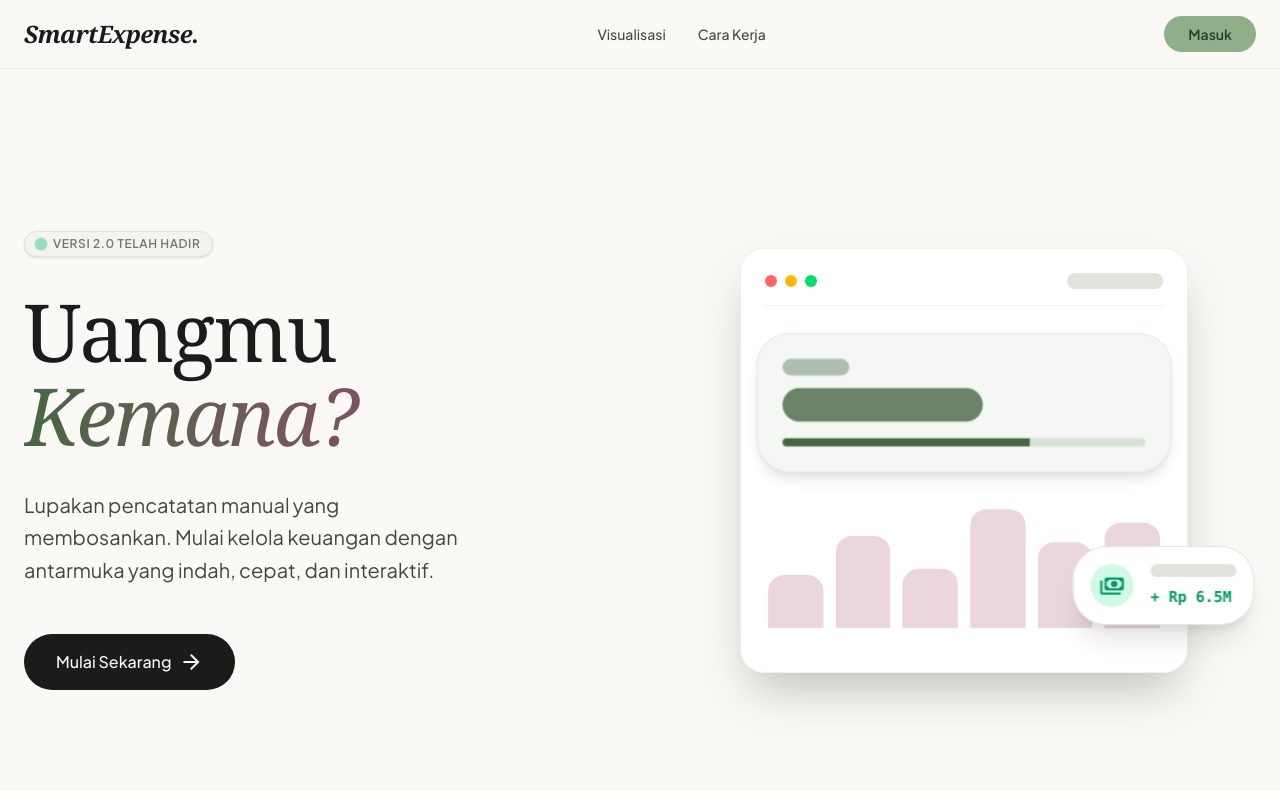
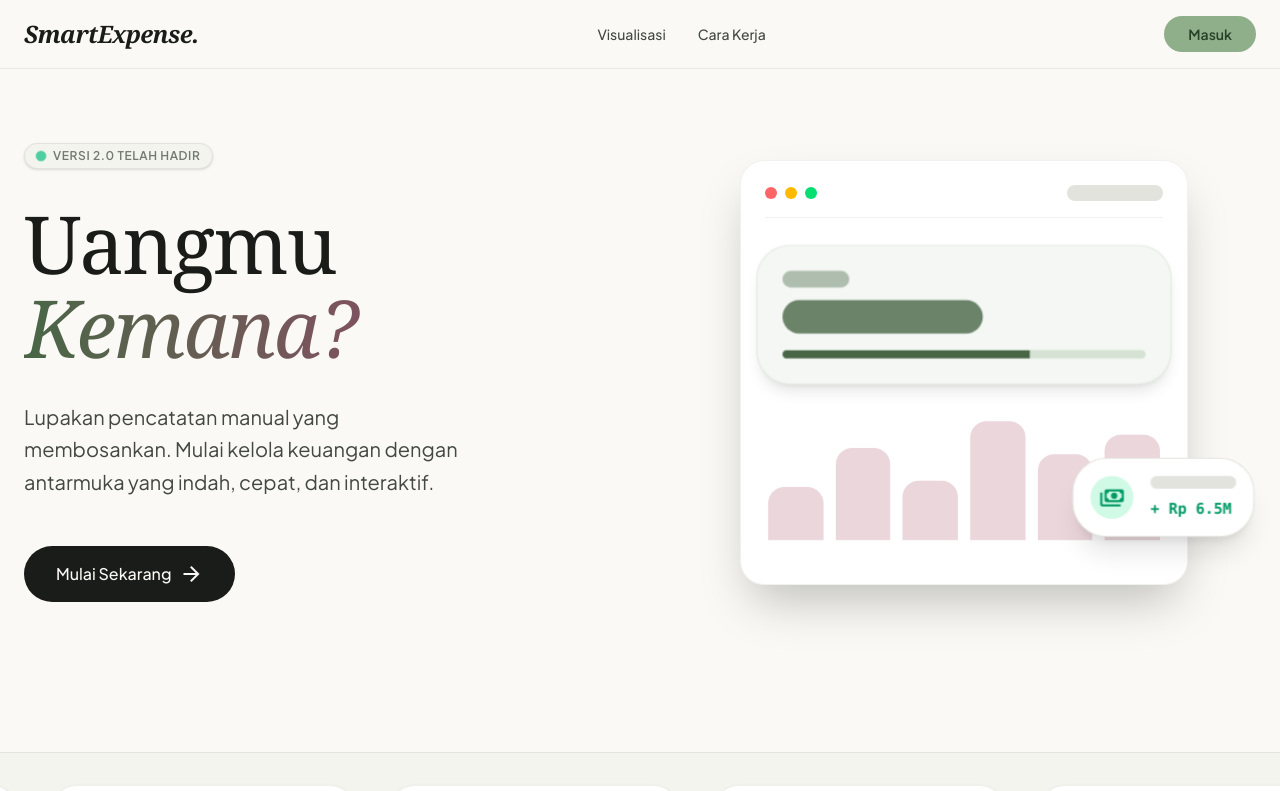
Before and after one commit to Maliq-dlt/Smart-Expanse, a Next.js app: page / in a window 1280 px wide. Shown: the top 791 px of the page. Built offline with nearby package versions, Linux system fonts and the light colour scheme.

Commit message:
style: reduce top padding in hero section

```diff
--- a/src/app/page.tsx
+++ b/src/app/page.tsx
@@ -90,7 +90,7 @@ export default function LandingPage() {
       </nav>
 
       {/* --- 1. HERO PARALLAX SECTION --- */}
-      <section className="relative pt-40 pb-20 px-6 max-w-7xl mx-auto min-h-[90vh] flex items-center">
+      <section className="relative pt-18 pb-20 px-6 max-w-7xl mx-auto min-h-[90vh] flex items-center">
         {/* Background Decorative Blobs */}
         <div className="absolute top-1/4 left-0 w-96 h-96 bg-[var(--color-primary-container)]/10 rounded-full blur-3xl -z-10 animate-pulse" />
         <div className="absolute bottom-1/4 right-0 w-[500px] h-[500px] bg-[var(--color-tertiary-container)]/10 rounded-full blur-3xl -z-10" />
```
